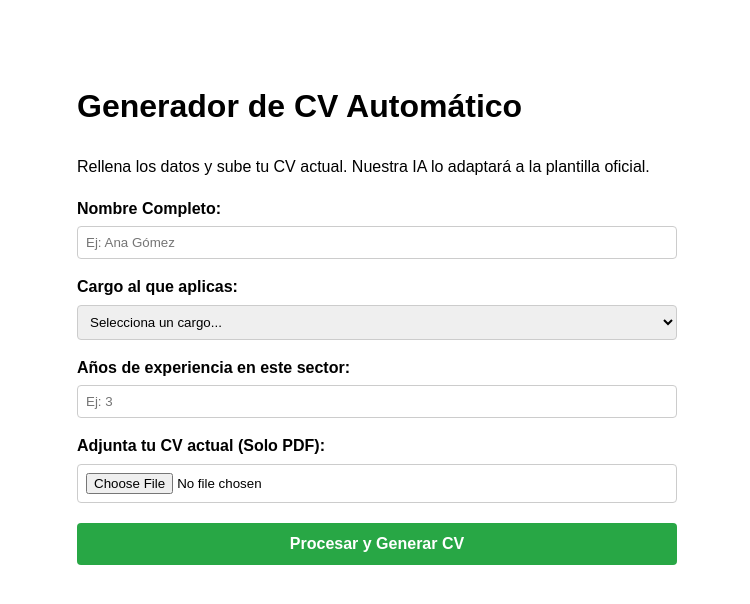
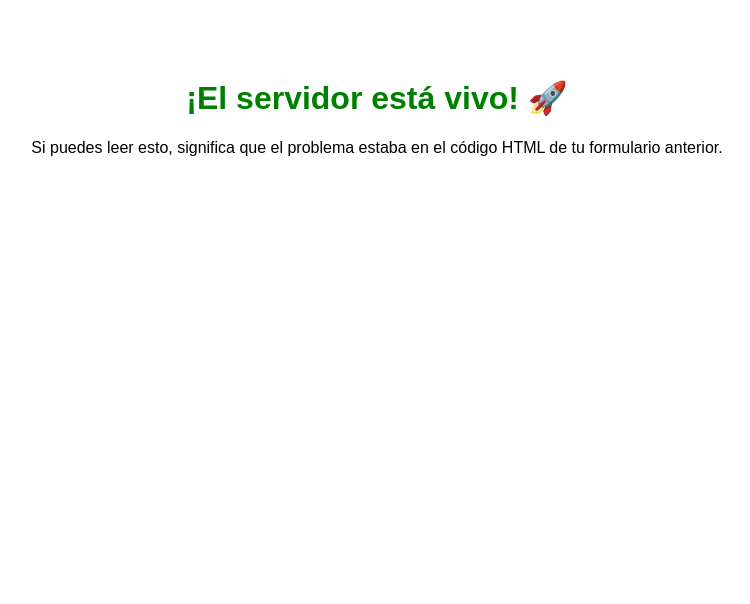
Before and after one commit to subies02/Generador_CV_NFQ, a Flask app: page / in a window 1280 px wide. Shown: the top 604 px of the page, without its empty margins (263-1013 px from the left). Run offline with Flask 3, Linux system fonts and the light colour scheme.

Commit message:
Modify index.html for server test message
Updated the HTML structure and title for testing purposes.

```diff
--- a/templates/index.html
+++ b/templates/index.html
@@ -2,43 +2,10 @@
 <html lang="es">
 <head>
     <meta charset="UTF-8">
-    <title>Generador de CV Inteligente</title>
-    <style>
-        body { font-family: sans-serif; max-width: 600px; margin: 40px auto; padding: 20px; line-height: 1.6; }
-        label { font-weight: bold; display: block; margin-top: 15px; }
-        input, select { width: 100%; padding: 8px; margin-top: 5px; border: 1px solid #ccc; border-radius: 4px; box-sizing: border-box;}
-        button { background-color: #28a745; color: white; padding: 12px 20px; border: none; border-radius: 4px; cursor: pointer; margin-top: 20px; width: 100%; font-size: 16px; font-weight: bold;}
-        button:hover { background-color: #218838; }
-    </style>
+    <title>Generador CV - Prueba</title>
 </head>
-<body>
-    <h1>Generador de CV Automático</h1>
-    <p>Rellena los datos y sube tu CV actual. Nuestra IA lo adaptará a la plantilla oficial.</p>
-
-    <form action="/generar" method="post" enctype="multipart/form-data">
-
-        <label for="nombre">Nombre Completo:</label>
-        <input type="text" id="nombre" name="nombre" placeholder="Ej: Ana Gómez" required>
-
-        <label for="cargo">Cargo al que aplicas:</label>
-        <select id="cargo" name="cargo" required>
-            <option value="">Selecciona un cargo...</option>
-            <option value="ASSI">ASSI</option>
-            <option value="CONS">CONS</option>
-            <option value="SR CONS">SR CONS</option>
-            <option value="EXP SR CONS">EXP SR CONS</option>
-            <option value="MNGR">MNGR</option>
-            <option value="SR MNGR">SR MNGR</option>
-            <option value="SOCIO">SOCIO</option>
-        </select>
-
-        <label for="experiencia">Años de experiencia en este sector:</label>
-        <input type="number" id="experiencia" name="experiencia" min="0" placeholder="Ej: 3" required>
-
-        <label for="cv_adjunto">Adjunta tu CV actual (Solo PDF):</label>
-        <input type="file" id="cv_adjunto" name="cv_adjunto" accept=".pdf" required>
-
-        <button type="submit">Procesar y Generar CV</button>
-    </form>
+<body style="text-align: center; padding: 50px; font-family: Arial;">
+    <h1 style="color: green;">¡El servidor está vivo! 🚀</h1>
+    <p>Si puedes leer esto, significa que el problema estaba en el código HTML de tu formulario anterior.</p>
 </body>
 </html>
```
